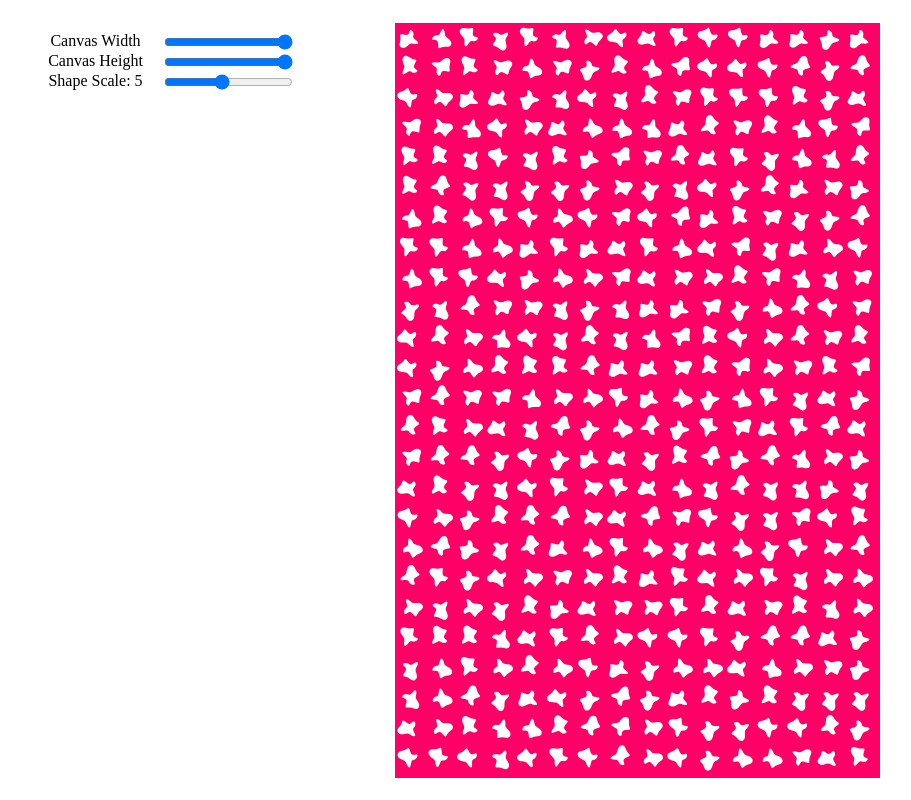
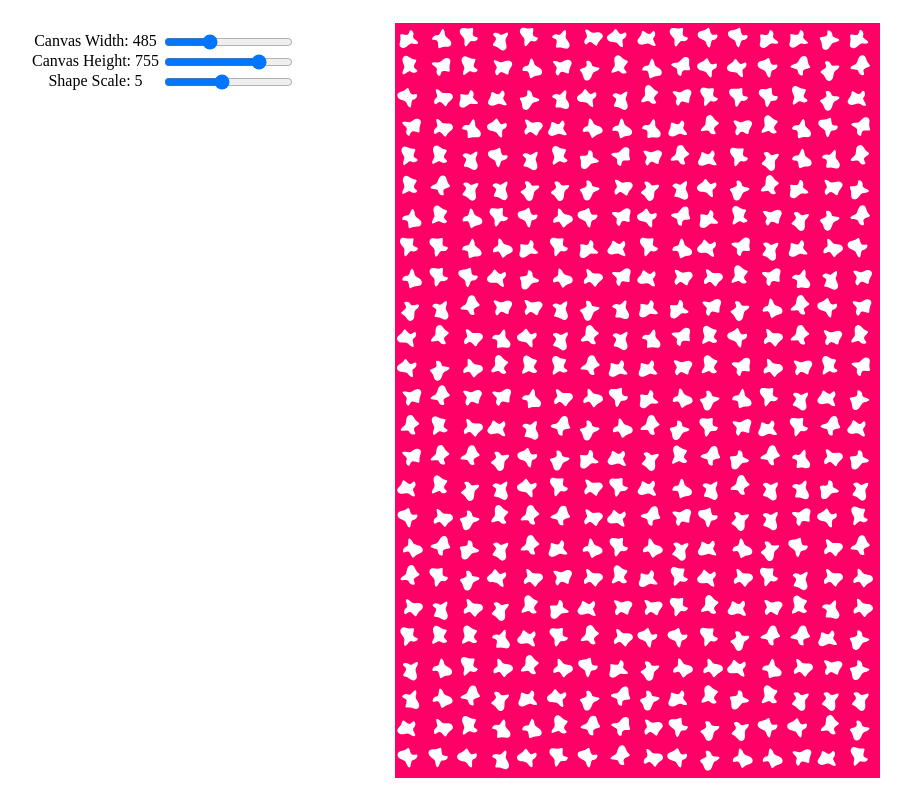
Before and after one commit to morgan-sam/Pattern-Generator, a React (Create React App) app: page / in a window 1280 px wide. Shown: the whole page, without its empty margins (3-914 px from the left). Built offline with nearby package versions, Linux system fonts and the light colour scheme.

Commit message:
canvas_width & canvas_height sliders working

```diff
--- a/src/App.js
+++ b/src/App.js
@@ -28,22 +28,26 @@ const App = () => {
   return (
     <div className="app">
       <div className="slider-container">
-        <span>Canvas Width</span>
+        <span>Canvas Width: {params.canvas_width}</span>
         <input
           type="range"
-          min="1"
-          max="100"
+          min="100"
+          max="1250"
           value={params.canvas_width}
-          onChange={() => null}
+          onChange={(e) =>
+            setParams({ ...params, canvas_width: e.target.value })
+          }
         />
-        <span>Canvas Height</span>
+        <span>Canvas Height: {params.canvas_height}</span>
         <input
           type="range"
-          min="1"
-          max="100"
+          min="100"
+          max="950"
           value={params.canvas_height}
           className="slider"
-          onChange={() => null}
+          onChange={(e) =>
+            setParams({ ...params, canvas_height: e.target.value })
+          }
         />
         <span>Shape Scale: {params.shape_scale}</span>
         <input
```
